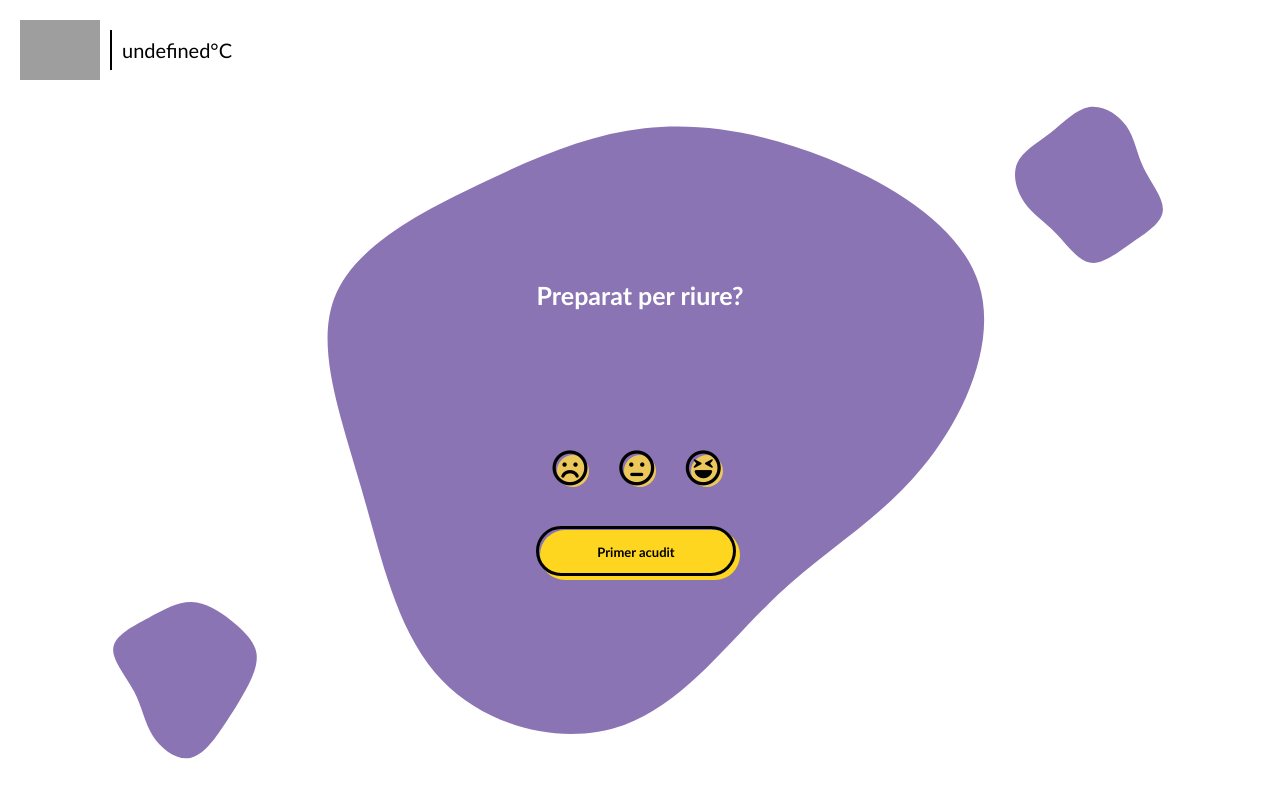
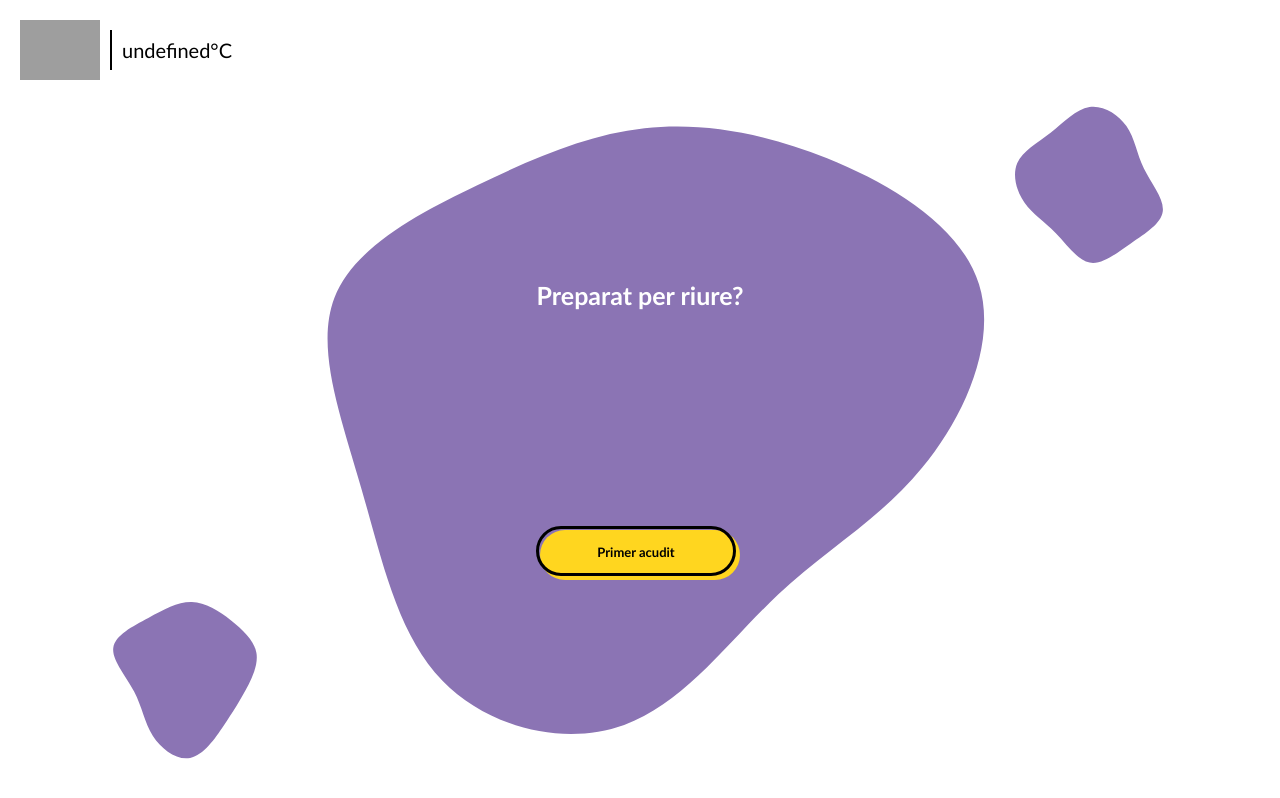
Before and after one commit to Espai-React/react-sprint5, a website: page index.html in a window 1280 px wide. Drawn offline with Linux system fonts and the light colour scheme; no server answers; grey boxes are pictures that could not be loaded.

Commit message:
Millores finals

```diff
--- a/index.html
+++ b/index.html
@@ -26,11 +26,11 @@
         <p id="text-acudit"></p>
         <div class="contenidor-botons">
           <div class="contenidor-botons-puntuacio">
-            <button puntuacio onclick="puntuacio(1)" class="boto-puntuacio"><i
+            <button puntuacio onclick="puntuacio(1)" class="boto-puntuacio" hidden><i
                 class="fa-regular fa-face-frown"></i></button>
-            <button puntuacio onclick="puntuacio(2)" class="boto-puntuacio"><i
+            <button puntuacio onclick="puntuacio(2)" class="boto-puntuacio" hidden><i
                 class="fa-regular fa-face-meh"></i></button>
-            <button puntuacio onclick="puntuacio(3)" class="boto-puntuacio"><i
+            <button puntuacio onclick="puntuacio(3)" class="boto-puntuacio" hidden><i
                 class="fa-regular fa-face-laugh-squint"></i></button>
           </div>
           <div class="contenidor-boto-acudit">
--- a/js/main.js
+++ b/js/main.js
@@ -17,7 +17,7 @@ const mostrarBotons = () => setTimeout(() => document.querySelectorAll("[puntuac
 }), 300);
 const amagarBotons = () => setTimeout(() => document.querySelectorAll("[puntuacio]").forEach((boto) => {
     const elementBoto = boto;
-    elementBoto.style.display = "block";
+    elementBoto.style.display = "none";
 }), 400);
 const rebreAcudit = () => __awaiter(void 0, void 0, void 0, function* () {
     try {
--- a/ts/main.ts
+++ b/ts/main.ts
@@ -11,12 +11,13 @@ const mostrarBotons = () =>
       }),
     300,
   );
+
 const amagarBotons = () =>
   setTimeout(
     () =>
       document.querySelectorAll("[puntuacio]").forEach((boto) => {
         const elementBoto = boto as HTMLElement;
-        elementBoto.style.display = "block";
+        elementBoto.style.display = "none";
       }),
     400,
   );
```
